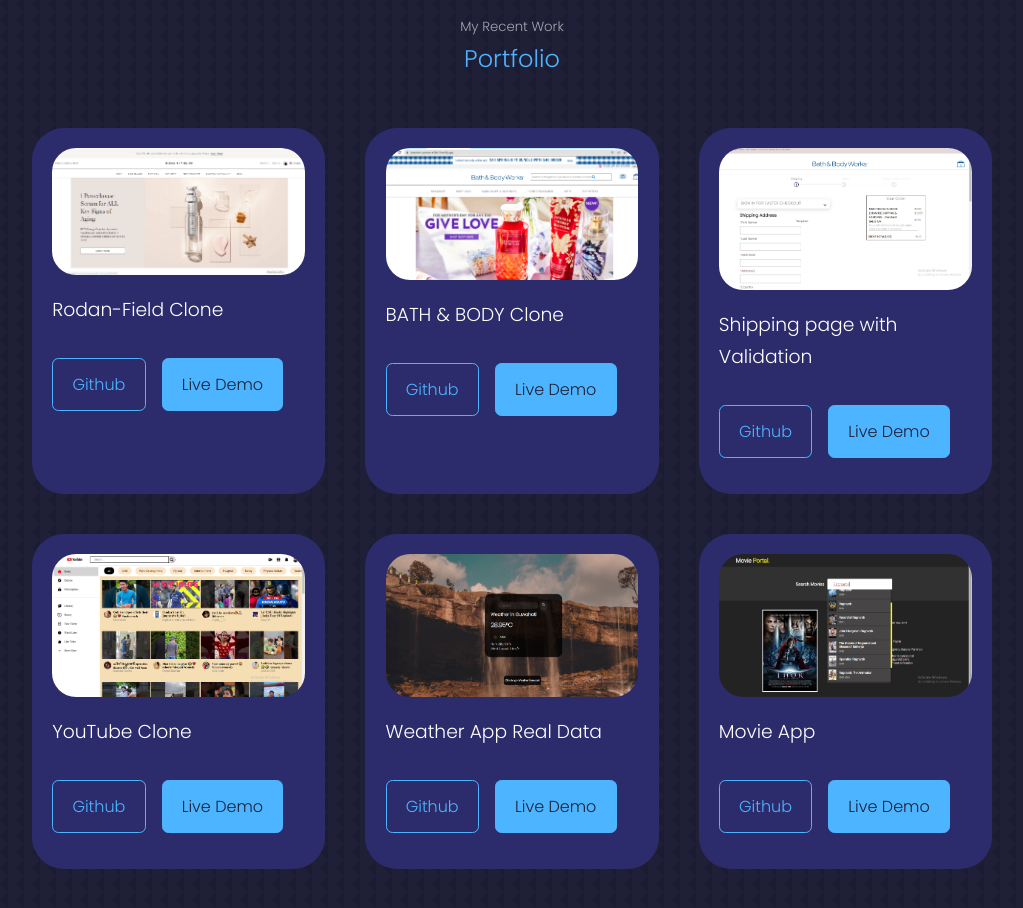
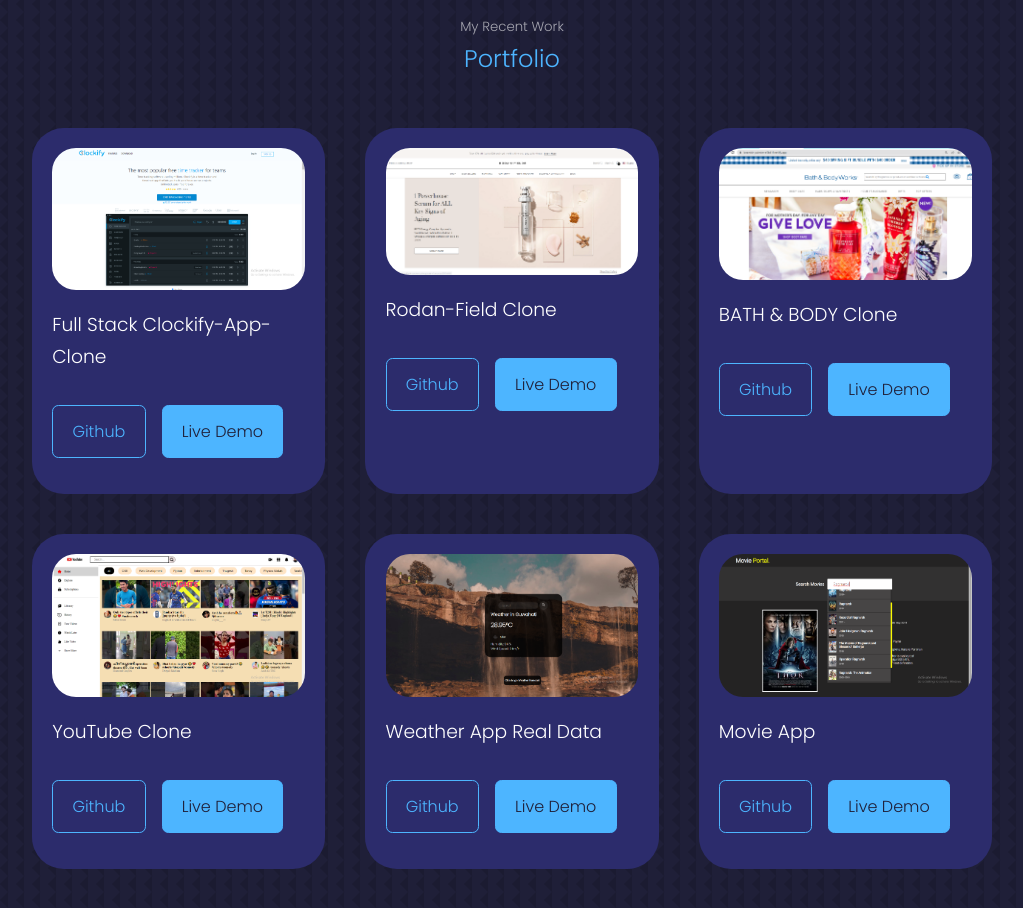
Before and after one commit to prabhattopi/prabhattopi.github.io, a React (Create React App) app: page / in a window 1280 px wide. Shown: the part 3220-4128 px from the top of the page, without its empty margins (128-1151 px from the left). Built offline with nearby package versions, Linux system fonts and the light colour scheme.

Commit message:
The file

```diff
--- a/src/compnents/portofolio/Portfolio.jsx
+++ b/src/compnents/portofolio/Portfolio.jsx
@@ -10,25 +10,26 @@
 const data=[
   {
     id:1,
+    image:IMG3,
+    title:"Full Stack Clockify-App-Clone",
+    github:"https://github.com/hitesht4/legit-dust-8169",
+    demo:"https://mernwallaparbhatsinghnamtosun.herokuapp.com/"
+  },
+  {
+    id:2,
     image:IMG1,
     title:"Rodan-Field Clone",
     github:"https://github.com/pallu2108/Rodan-Field-Clone-2",
     demo:"https://cool-khapse-fa2715.netlify.app/"
   },
   {
-    id:2,
+    id:3,
     image:IMG2,
     title:"BATH & BODY Clone",
     github:"https://github.com/prabhattopi/ProjectUnit3-Bath-Body",
     demo:"https://beamish-palmier-e5b41f.netlify.app/"
   },
-  {
-    id:3,
-    image:IMG3,
-    title:"Shipping page with Validation",
-    github:"https://github.com/prabhattopi/ProjectUnit3-Bath-Body/tree/master/Pcheckout",
-    demo:"https://beamish-palmier-e5b41f.netlify.app/pcheckout/1"
-  },
+
   {
     id:4,
     image:IMG4,
```
Also changed, not shown: src/assets/img/hatadiya.png (added), src/assets/img/work4.png, 14 other files (tests, documents, lock files or other folders).
